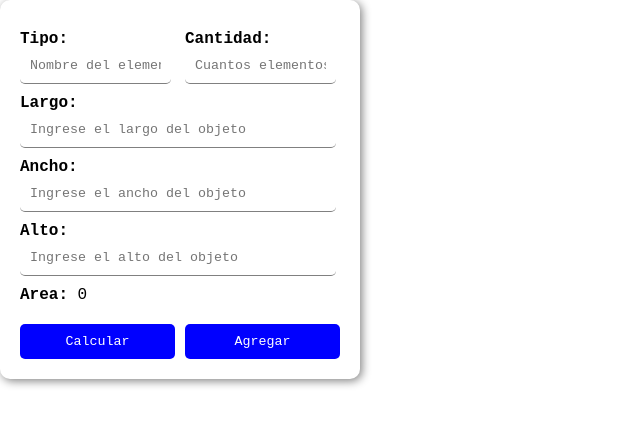
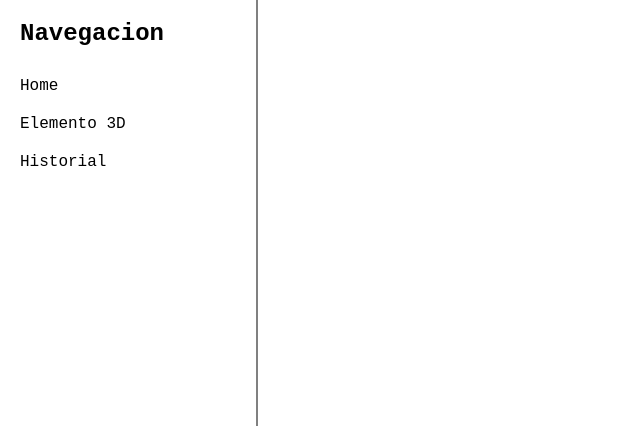
Before and after one commit to B1Jhonatan/mision-uno-talento-tech, a React (Vite) app: page /historial in a window 1280 px wide. Shown: the top 426 px of the page, without its empty margins (0-640 px from the left). Built offline with nearby package versions, Linux system fonts and the light colour scheme.

Commit message:
Navegacion implementada

```diff
--- a/package.json
+++ b/package.json
@@ -11,7 +11,8 @@
   },
   "dependencies": {
     "react": "^19.1.0",
-    "react-dom": "^19.1.0"
+    "react-dom": "^19.1.0",
+    "react-router-dom": "^7.6.3"
   },
   "devDependencies": {
     "@eslint/js": "^9.29.0",
--- a/src/App.jsx
+++ b/src/App.jsx
@@ -1,10 +1,23 @@
+import { BrowserRouter, Route, Routes } from "react-router-dom";
 import "./App.css";
-import PageForm from "./pages/page-form/PageForm";
+import DataBase from "./components/ddbb/DataBase";
+import PageForm3d from "./pages/page-form/PageForm3d";
+import PageHome from "./pages/home/PageHome";
+import HeaderComponent from "./components/navegacion/HeaderComponent";
+import PageHistorial from "./pages/page-historial/PageHistorial";
 
 function App() {
+  const db = new DataBase();
   return (
     <>
-      <PageForm />
+      <BrowserRouter>
+        <HeaderComponent />
+        <Routes>
+          <Route path="/" element={<PageHome />} />
+          <Route path="/elemento-3d" element={<PageForm3d db={db} />} />
+          <Route path="/historial" element={<PageHistorial />} />
+        </Routes>
+      </BrowserRouter>
     </>
   );
 }
--- a/src/components/ddbb/DataBase.jsx
+++ b/src/components/ddbb/DataBase.js
@@ -15,3 +15,5 @@ class DataBase {
     this.ddbb = this.ddbb.filter((element) => element.id !== id);
   }
 }
+
+export default DataBase;
--- a/src/components/form/FormComponent.jsx
+++ b/src/components/form/FormComponent.jsx
@@ -4,7 +4,13 @@ import style from "./Form.module.css";
 import BotonComponent from "../boton/BotonComponent";
 import ResultComponent from "../resultado/ResultComponent";
 
-const FormComponent = ({ result, onSubmit, onChange, onClickCalc }) => {
+const FormComponent = ({
+  result,
+  onSubmit,
+  onChange,
+  onClickCalc,
+  onClickSave,
+}) => {
   return (
     <form onSubmit={onSubmit} className={style.inputForm}>
       <div className={style.inputDiv}>
@@ -51,7 +57,11 @@ const FormComponent = ({ result, onSubmit, onChange, onClickCalc }) => {
           texto="Calcular"
           onClick={onClickCalc}
         />
-        <BotonComponent className={style.botonForm} texto="Agregar" />
+        <BotonComponent
+          className={style.botonForm}
+          texto="Agregar"
+          onClick={onClickSave}
+        />
       </div>
     </form>
   );
--- /dev/null
+++ b/src/components/navegacion/Header.module.css
@@ -0,0 +1,27 @@
+.navContain {
+  width: 20%;
+  min-width: 200px;
+  min-height: 100vh;
+  border-right: 2px solid gray;
+}
+
+.navLinks {
+  display: block;
+  padding-left: 20px;
+  padding-top: 10px;
+  padding-bottom: 10px;
+  text-decoration: none;
+  color: inherit;
+}
+
+.navTittle {
+  display: block;
+  padding-left: 20px;
+  padding-top: 20px;
+  padding-bottom: 20px;
+}
+
+.navLinks:hover {
+  background-color: black;
+  color: white;
+}
--- /dev/null
+++ b/src/components/navegacion/HeaderComponent.jsx
@@ -0,0 +1,23 @@
+import LinkComponent from "./LinkComponent";
+import styles from "./Header.module.css";
+
+const HeaderComponent = () => {
+  return (
+    <div className={styles.navContain}>
+      <h2 className={styles.navTittle}>Navegacion</h2>
+      <LinkComponent to="/" name="Home" className={styles.navLinks} />
+      <LinkComponent
+        to="elemento-3d"
+        name="Elemento 3D"
+        className={styles.navLinks}
+      />
+      <LinkComponent
+        to="/historial"
+        name="Historial"
+        className={styles.navLinks}
+      />
+    </div>
+  );
+};
+
+export default HeaderComponent;
--- /dev/null
+++ b/src/components/navegacion/LinkComponent.jsx
@@ -0,0 +1,12 @@
+import React from "react";
+import { Link } from "react-router-dom";
+
+const LinkComponent = ({ to, name, className }) => {
+  return (
+    <Link to={to} className={className}>
+      {name}
+    </Link>
+  );
+};
+
+export default LinkComponent;
--- /dev/null
+++ b/src/pages/home/PageHome.jsx
@@ -0,0 +1,11 @@
+import React from "react";
+
+const PageHome = () => {
+  return (
+    <div>
+      <h1>Home page</h1>
+    </div>
+  );
+};
+
+export default PageHome;
--- a/src/pages/page-form/PageForm.jsx
+++ b/src/pages/page-form/PageForm3d.jsx
@@ -1,7 +1,7 @@
 import React, { useState } from "react";
 import FormComponent from "../../components/form/FormComponent";
 
-export default function PageForm() {
+export default function PageForm({ db }) {
   const [formData, setFormData] = useState({
     tipo: "",
     cantidad: 0,
@@ -34,6 +34,10 @@ export default function PageForm() {
   const handleSubmit = (event) => {
     event.preventDefault();
   };
+
+  const handleSaveBoton = () => {
+    db.addItem(formData);
+  };
   return (
     <div>
       <FormComponent
@@ -41,6 +45,7 @@ export default function PageForm() {
         onSubmit={handleSubmit}
         onClickCalc={handleCalcBoton}
         onChange={handleTextInput}
+        onClickSave={handleSaveBoton}
       />
     </div>
   );
```
Also changed, not shown: 1 other file (tests, documents, lock files or other folders).
